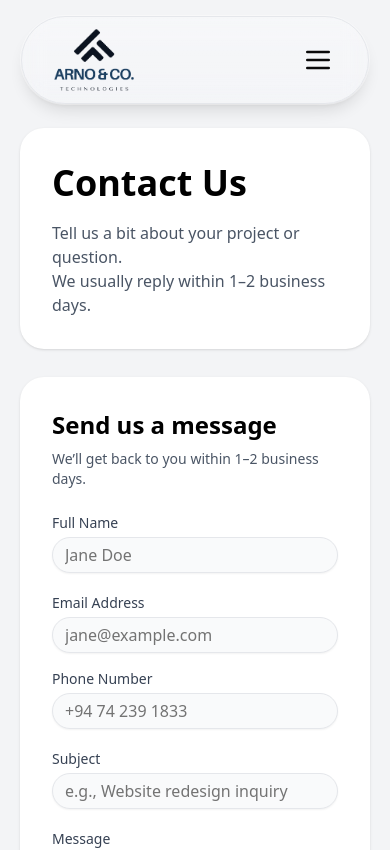
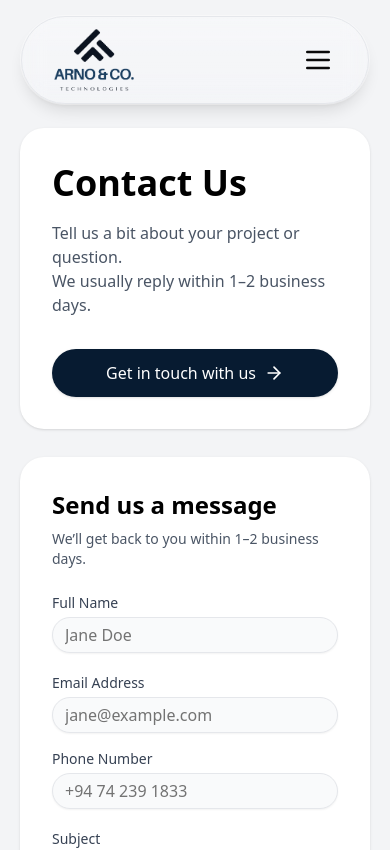
Before and after one commit to DelwoA/ArnoandCo-Frontend, a React (Vite) app: page /contact in a window 390 px wide. Shown: the top 850 px of the page. Built offline with nearby package versions, Linux system fonts and the light colour scheme.

Commit message:
Update contact components: Integrate smooth scrolling functionality with HashLink in HeroContact, add message form ID for navigation, and include new dependencies in package.json and package-lock.json for enhanced user experience.

```diff
--- a/package.json
+++ b/package.json
@@ -25,6 +25,7 @@
     "react-dom": "^19.1.0",
     "react-router": "^7.7.1",
     "react-router-dom": "^7.7.1",
+    "react-router-hash-link": "^2.4.3",
     "sonner": "^2.0.7",
     "tailwind-merge": "^3.3.1",
     "tailwindcss": "^4.1.11"
--- a/src/components/Contact/HeroContact.jsx
+++ b/src/components/Contact/HeroContact.jsx
@@ -1,21 +1,36 @@
 import ContentWrapper from "@/components/Home/ContentWrapper";
+// import { Link } from "react-router-dom";
+import { ArrowRight } from "lucide-react";
+import { HashLink as Link } from "react-router-hash-link";
 
 const HeroContact = () => {
   return (
     <ContentWrapper>
       <header className="bg-white rounded-3xl overflow-hidden mt-10 sm:mt-11 md:mt-12 lg:mt-13 mb-7 sm:mb-8 md:mb-9 lg:mb-10 shadow-sm flex flex-col lg:flex-row">
         <div className="p-8 md:p-12 lg:p-16 flex-1">
-          <div>
           <h1 className="text-4xl md:text-5xl lg:text-6xl font-bold text-black mb-4 leading-tight">
             Contact Us
           </h1>
           <p className="text-base md:text-lg text-gray-600 max-w-2xl">
             Tell us a bit about your project or question.
           </p>
-            <p className="text-base md:text-lg text-gray-600 max-w-2xl">
+          <p className="text-base mb-8 md:text-lg text-gray-600 max-w-2xl">
             We usually reply within 1–2 business days.
           </p>
-          </div>
+          <Link
+            smooth
+            to="#message-form"
+            scroll={(el) => {
+              const yOffset = -188; // adjust this number for your navbar height
+              const y =
+                el.getBoundingClientRect().top + window.pageYOffset + yOffset;
+              window.scrollTo({ top: y, behavior: "smooth" });
+            }}
+            className="group inline-flex items-center justify-center rounded-full text-base font-medium bg-[#071b31] text-white hover:bg-[#c0e0f6] hover:text-[#071b31] transition-all duration-300 ease-in-out h-12 px-8 py-3 shadow-sm w-full sm:w-auto"
+          >
+            Get in touch with us
+            <ArrowRight className="group-hover:translate-x-1.5 transition-all duration-300 ease-in-out ml-2 h-5 w-5" />
+          </Link>
         </div>
         <div className="flex-1 hidden lg:block">
           <img
--- a/src/components/Contact/MessageForm.jsx
+++ b/src/components/Contact/MessageForm.jsx
@@ -57,7 +57,7 @@ const MessageForm = () => {
   };
 
   return (
-    <div>
+    <div id="message-form">
       <h2 className="text-2xl md:text-3xl lg:text-4xl font-bold text-black">
         Send us a message
       </h2>
--- a/src/components/Home/Navigation.jsx
+++ b/src/components/Home/Navigation.jsx
@@ -24,6 +24,8 @@ const Navigation = () => {
       <nav>
         {/* TODO: Create a new category as a brand that i am first in. The category is: first ever IT company to feature instant contact and self payments (like fiverr). [source: https://www.instagram.com/reel/DM5EqooNNOP/?igsh=OGl3ZjhobzUwNjls] */}
         {/* TODO: 1344px is the max-w for the desktop menu during start, then reduce to 1000px as scrolling takes place */}
+
+        {/* TODO: Mobile view nav bar, after tapping on link, the nav drop down does not close automatically. Fix it! */}
         <div className="mx-auto max-w-[1344px] hidden lg:flex items-center justify-between rounded-full py-3 px-16 bg-gradient-to-b from-white/30 via-white/20 to-white/10 backdrop-blur-md backdrop-saturate-150 ring-1 ring-white/40 shadow-lg shadow-black/10 border-gray-200 border-1">
           {/* logo */}
           <Link to="/">
```
Also changed, not shown: 1 other file (tests, documents, lock files or other folders). Lines whose indentation alone changed are shown as unchanged.
